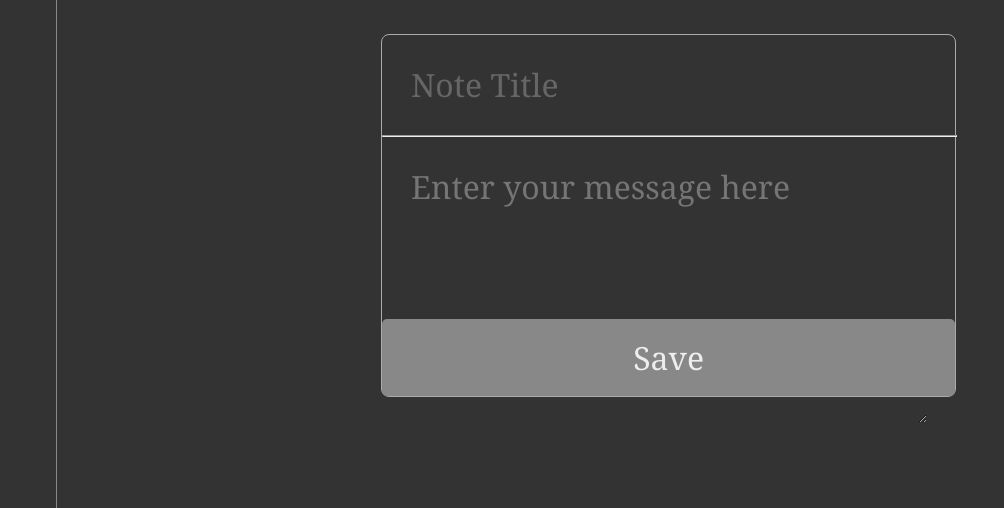
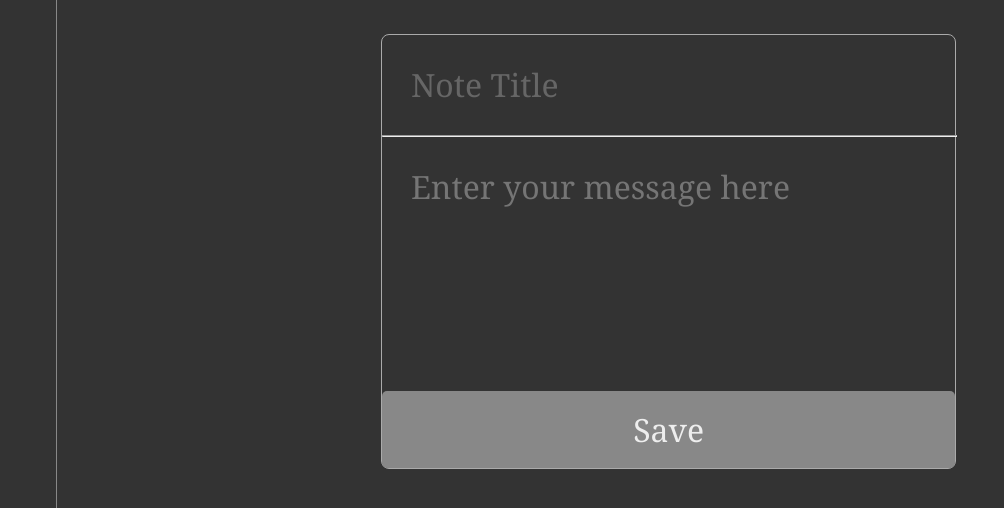
Before and after one commit to 2ybaryl/Firebase-CRUD, a plain HTML site: page send.html in a window 1280 px wide. Shown: the part 150-658 px from the top of the page, without its empty margins (0-1004 px from the left). Drawn offline with Linux system fonts and the light colour scheme.

Commit message:
Changes made

```diff
--- a/send.html
+++ b/send.html
@@ -28,13 +28,13 @@
     <div class="line"></div>
     <div class="container" style="display: flex; align-items: center; flex-direction: column;">
         <h1>Add a Note</h1>
-        <div class="card" style="width: 50%; height: 50%;position: relative;">
+        <div class="card" style="width: 50%; height: 60%;position: relative;">
             <div class="head">
                 <input type="text" placeholder="Note Title" id="title" style="font-size: 2rem;">
             </div>
             <hr>
-            <div class="body" style="height: 60%;">
-                <textarea rows='6' id="message" placeholder="Enter your message here" style="font-size: 2rem;"></textarea>
+            <div class="body" style="height:auto; margin-bottom: 0;">
+                <textarea rows='6' id="message" placeholder="Enter your message here" style="font-size: 2rem; height: 100%;"></textarea>
             </div>
                     <button>Save</button>
         </div>
@@ -83,6 +83,8 @@ setTimeout(()=>{
     document.getElementById('save-message').style.display='block';
 }, 1000)
 setTimeout(()=>{
+    document.getElementById('title').value=null;
+    document.getElementById('message').value=null;
     document.getElementById('save-message').style.display='none';
 }, 3000)
 }
```
